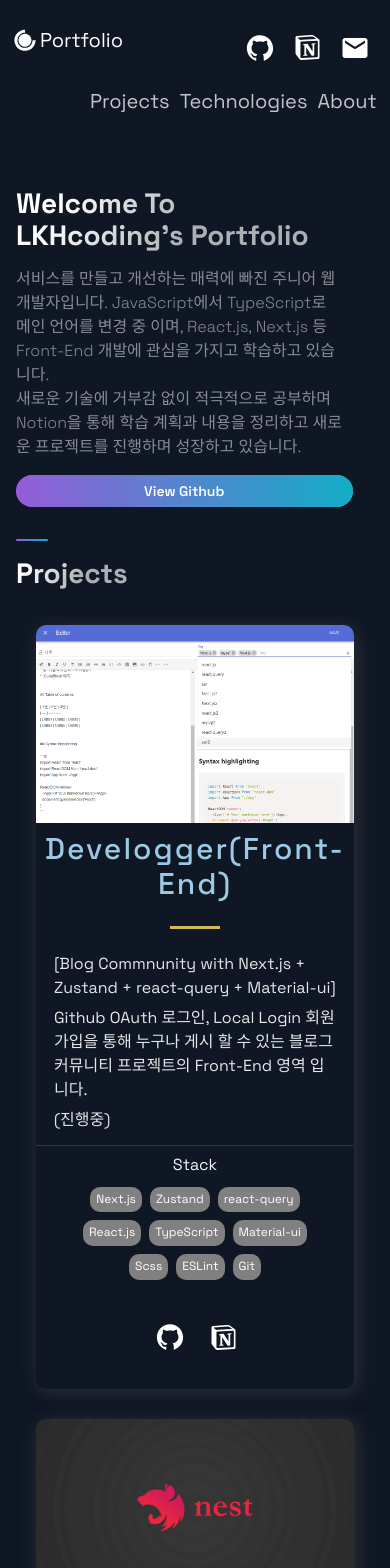
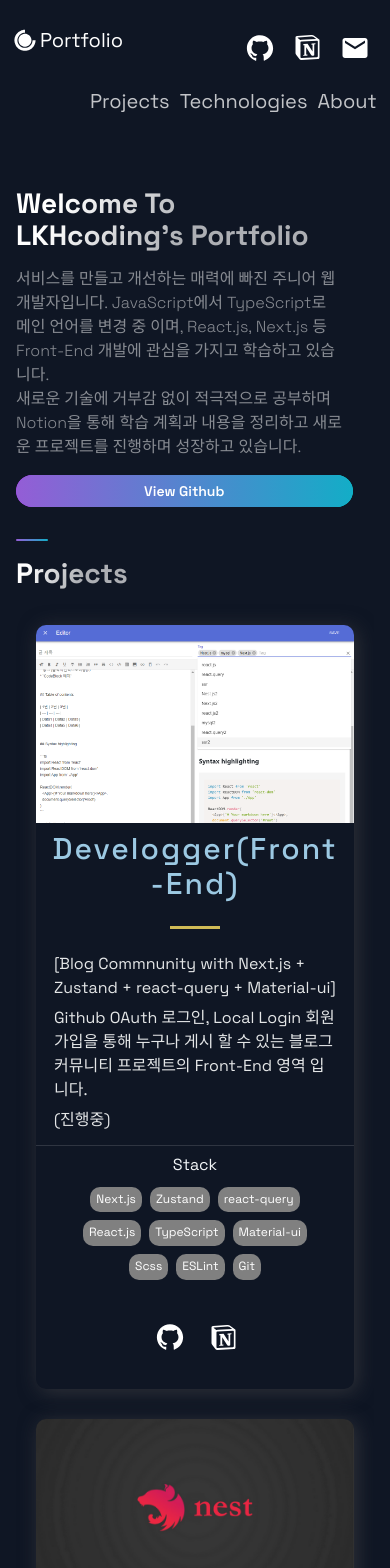
Before and after one commit to LKHcoding/nextjs-portfolio, a Next.js app: page / in a window 390 px wide. Shown: the top 1568 px of the page. Built offline with nearby package versions, Linux system fonts and the light colour scheme.

Commit message:
프로젝트 모바일 화면에서 제목 글자 튀어나가는 것 수정

```diff
--- a/src/components/Projects/Projects.js
+++ b/src/components/Projects/Projects.js
@@ -45,7 +45,7 @@
           <BlogCard key={id}>
             <Img src={image} />
             <TitleContent>
-              <HeaderThree title>{title}</HeaderThree>
+              <HeaderThree title="true">{title}</HeaderThree>
               <Hr />
             </TitleContent>
             <div>
--- a/src/components/Projects/ProjectsStyles.js
+++ b/src/components/Projects/ProjectsStyles.js
@@ -51,7 +51,8 @@
   font-weight: 500;
   letter-spacing: 2px;
   color: #9cc9e3;
-  padding: 0.5rem 0;
+  padding: 0.5rem 1rem;
+  word-break: break-all;
   font-size: ${(props) => (props.title ? "3rem" : "2rem")};
 `;
 
```
